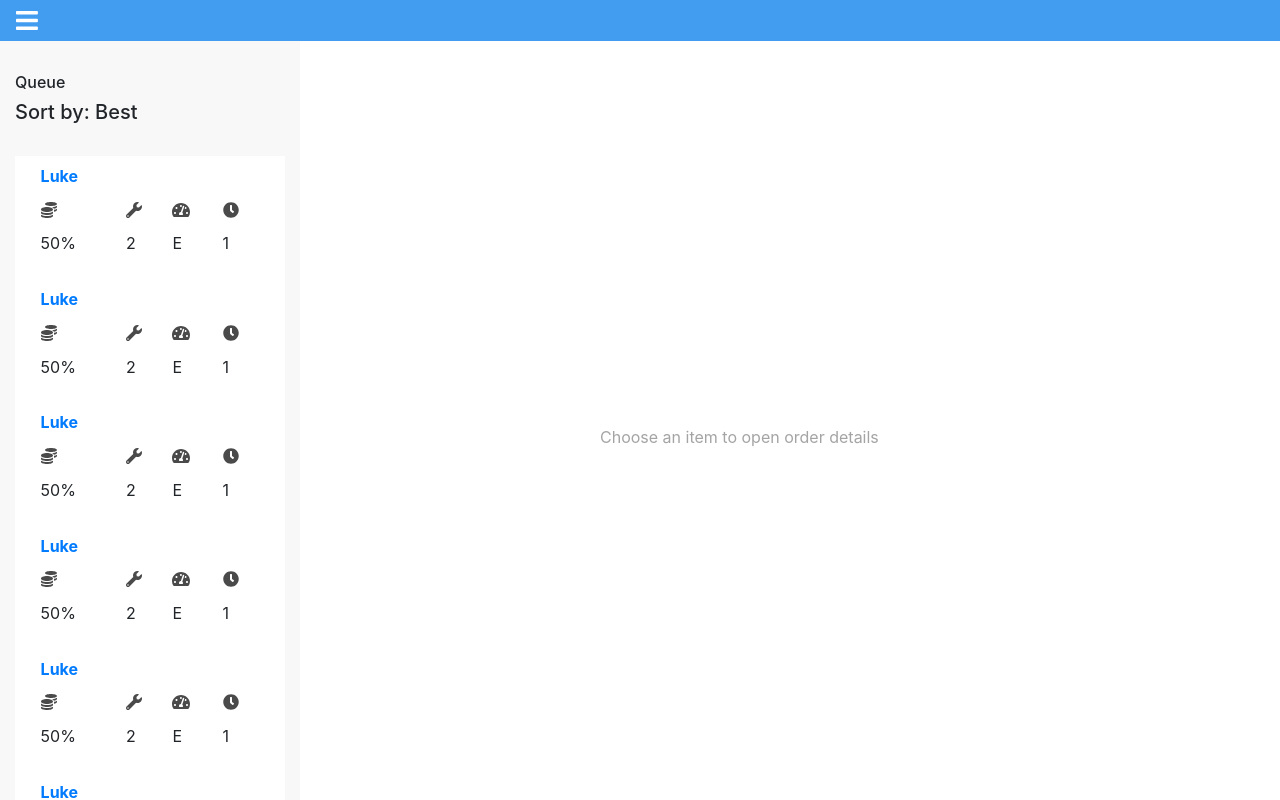
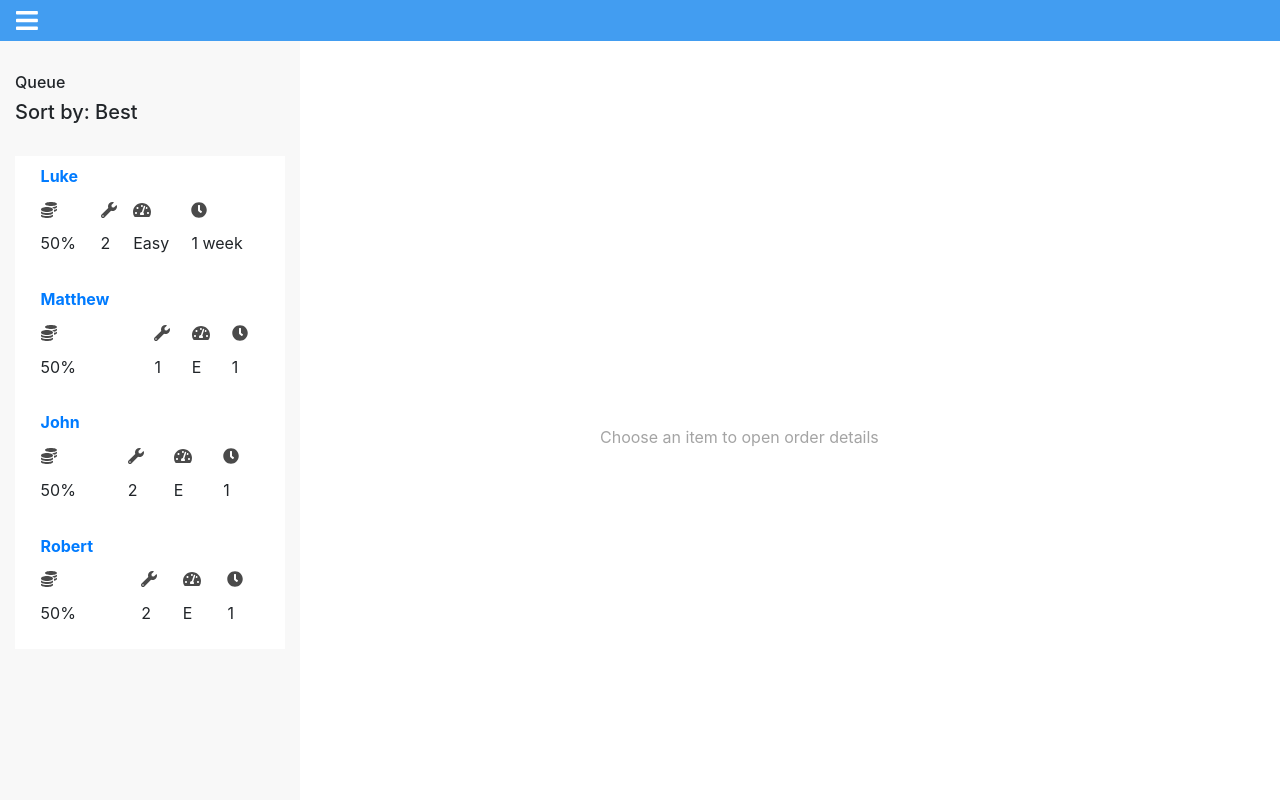
Before and after one commit to pacosw1/FinalProject-Finland, a React (Create React App) app: page / in a window 1280 px wide. Built offline with nearby package versions, Linux system fonts and the light colour scheme.

Commit message:
starting sorting for the list

```diff
--- a/src/App.js
+++ b/src/App.js
@@ -46,10 +46,8 @@ class App extends Component {
       currentItem: {}, //the current item is initialized with
       itemParts: [],
       currentPart: {},
-      selectionState: [],
-      tabState: [1, 0, 0],
-      opened: true,
-      openedContent: false
+
+      opened: true
     };
   }
 
--- a/src/components/ContentDisplay.jsx
+++ b/src/components/ContentDisplay.jsx
@@ -59,13 +59,12 @@ class ContentDisplay extends Component {
     if (opened) {
       var push = {
         marginLeft: "20rem",
-        width: "70%",
-        transition: "0s"
+        width: "70%"
       };
     } else {
       push = {
         width: "100%",
-        transition: "0.9s"
+        transition: "0.7s"
       };
     }
 
--- a/src/components/FakeData.js
+++ b/src/components/FakeData.js
@@ -1,257 +1,13 @@
 export function getData() {
   const itemList = [
     //hard-coded test data
+
     {
       id: "h11jbbj21",
       status: "unread",
       name: "Luke",
-      complexity: "E",
-      estimatedT: "1",
-      testDetail: "Should display in content view",
-      modelData: [
-        {
-          name: "hole",
-          quantity: "3"
-        },
-        {
-          name: "hole",
-          quantity: "3"
-        },
-        {
-          name: "hole",
-          quantity: "3"
-        }
-      ],
-
-      parts: [
-        {
-          id: "234234",
-          material: "aluminum",
-          picture: "url/",
-          dimensions: {
-            length: 10,
-            width: 20,
-            thickness: 30
-          },
-          features: [
-            {
-              id: "234234",
-              name: "hole",
-              quantity: 10,
-              time: 20
-            }
-          ]
-        },
-        {
-          id: "9342f",
-          material: "Null",
-          picture: "url/",
-          dimensions: {
-            length: 10,
-            width: 20,
-            thickness: 30
-          },
-          features: [
-            {
-              id: "54674",
-              name: "Hey",
-              quantity: 10,
-              time: 20
-            }
-          ]
-        }
-      ]
-    },
-    {
-      id: "h11jbbj21",
-      status: "unread",
-      name: "Luke",
-      complexity: "E",
-      estimatedT: "1",
-      testDetail: "Should display in content view",
-      parts: [
-        {
-          id: "234234",
-          material: "aluminum",
-          picture: "url/",
-          dimensions: {
-            length: 10,
-            width: 20,
-            thickness: 30
-          },
-          features: [
-            {
-              id: "234234",
-              name: "hole",
-              quantity: 10,
-              time: 20
-            }
-          ]
-        },
-        {
-          id: "9342f",
-          material: "Null",
-          picture: "url/",
-          dimensions: {
-            length: 10,
-            width: 20,
-            thickness: 30
-          },
-          features: [
-            {
-              id: "54674",
-              name: "Hey",
-              quantity: 10,
-              time: 20
-            }
-          ]
-        }
-      ]
-    },
-    {
-      id: "h11jbbj21",
-      status: "unread",
-      name: "Luke",
-      complexity: "E",
-      estimatedT: "1",
-      testDetail: "Should display in content view",
-      parts: [
-        {
-          id: "234234",
-          material: "aluminum",
-          picture: "url/",
-          dimensions: {
-            length: 10,
-            width: 20,
-            thickness: 30
-          },
-          features: [
-            {
-              id: "234234",
-              name: "hole",
-              quantity: 10,
-              time: 20
-            }
-          ]
-        },
-        {
-          id: "9342f",
-          material: "Null",
-          picture: "url/",
-          dimensions: {
-            length: 10,
-            width: 20,
-            thickness: 30
-          },
-          features: [
-            {
-              id: "54674",
-              name: "Hey",
-              quantity: 10,
-              time: 20
-            }
-          ]
-        }
-      ]
-    },
-    {
-      id: "h11jbbj21",
-      status: "unread",
-      name: "Luke",
-      complexity: "E",
-      estimatedT: "1",
-      testDetail: "Should display in content view",
-      parts: [
-        {
-          id: "234234",
-          material: "aluminum",
-          picture: "url/",
-          dimensions: {
-            length: 10,
-            width: 20,
-            thickness: 30
-          },
-          features: [
-            {
-              id: "234234",
-              name: "hole",
-              quantity: 10,
-              time: 20
-            }
-          ]
-        },
-        {
-          id: "9342f",
-          material: "Null",
-          picture: "url/",
-          dimensions: {
-            length: 10,
-            width: 20,
-            thickness: 30
-          },
-          features: [
-            {
-              id: "54674",
-              name: "Hey",
-              quantity: 10,
-              time: 20
-            }
-          ]
-        }
-      ]
-    },
-    {
-      id: "h11jbbj21",
-      status: "unread",
-      name: "Luke",
-      complexity: "E",
-      estimatedT: "1",
-      testDetail: "Should display in content view",
-      parts: [
-        {
-          id: "234234",
-          material: "aluminum",
-          picture: "url/",
-          dimensions: {
-            length: 10,
-            width: 20,
-            thickness: 30
-          },
-          features: [
-            {
-              id: "234234",
-              name: "hole",
-              quantity: 10,
-              time: 20
-            }
-          ]
-        },
-        {
-          id: "9342f",
-          material: "Null",
-          picture: "url/",
-          dimensions: {
-            length: 10,
-            width: 20,
-            thickness: 30
-          },
-          features: [
-            {
-              id: "54674",
-              name: "Hey",
-              quantity: 10,
-              time: 20
-            }
-          ]
-        }
-      ]
-    },
-    {
-      id: "h11jbbj21",
-      status: "unread",
-      name: "Luke",
-      complexity: "E",
-      estimatedT: "1",
+      complexity: "Easy",
+      estimatedT: "1 week",
       testDetail: "Should display in content view",
       parts: [
         {
@@ -295,6 +51,7 @@ export function getData() {
     {
       id: "h12jbbj2L",
       status: "unread",
+      profitability: 50,
       name: "Matthew",
       complexity: "E",
       estimatedT: "1",
```
